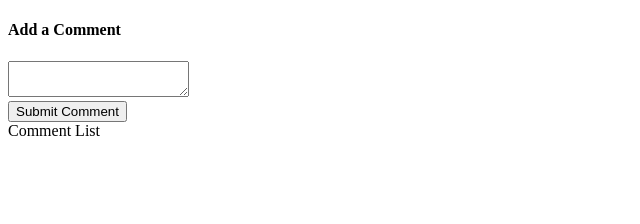
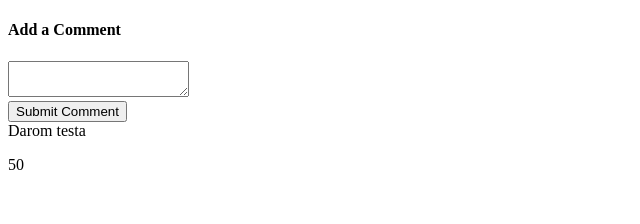
Before and after one commit to zilbuc/udemy-react-test, a React (Create React App) app: page / in a window 1280 px wide. Shown: the top 224 px of the page, without its empty margins (0-640 px from the left). Built offline with nearby package versions, Linux system fonts and the light colour scheme.

Commit message:
testing reducer

```diff
--- /dev/null
+++ b/src/Root.js
@@ -0,0 +1,15 @@
+import React from 'react';
+import { Provider } from 'react-redux';
+import { createStore } from 'redux';
+import reducers from 'reducers';
+
+export default props => {
+  return (
+    <Provider store={createStore(reducers, {})}>
+      {props.children}
+    </Provider>
+  );
+};
+
+// {props.children} is a reference to <App /> in index.js - or other components, wrapped in <Root></Root> in tests
+// this allows passing provider tag (and the store) to other components
--- /dev/null
+++ b/src/actions/index.js
@@ -0,0 +1,9 @@
+import { SAVE_COMMENT } from 'actions/types';
+
+//action creator
+export function saveComment(comment) {
+  return {
+    type: SAVE_COMMENT,
+    payload: comment
+  }
+}
--- /dev/null
+++ b/src/actions/types.js
@@ -0,0 +1 @@
+export const SAVE_COMMENT = 'save_comment';
--- a/src/components/App.js
+++ b/src/components/App.js
@@ -6,7 +6,7 @@ export default () => {
   return (
     <div>
       <CommentBox />
-      <CommentList />
+      <CommentList tekstas={50}/>
     </div>
   );
 };
--- a/src/components/CommentBox.js
+++ b/src/components/CommentBox.js
@@ -1,4 +1,6 @@
 import React, { Component } from 'react';
+import { connect } from 'react-redux';
+import * as actions from 'actions'; // imports all actions
 
 class CommentBox extends Component {
   state = { comment: '' };
@@ -10,7 +12,7 @@ class CommentBox extends Component {
   handleSubmit = event => {
     event.preventDefault(); //prevents page from attempting to reload
 
-    // TODO Call an action creator and save the comment
+    this.props.saveComment(this.state.comment);
 
     this.setState( { comment: '' });
   };
@@ -28,7 +30,7 @@ class CommentBox extends Component {
   }
 }
 
-export default CommentBox;
+export default connect(null, actions)(CommentBox);
 
 
 //exporting functional component
--- a/src/components/CommentList.js
+++ b/src/components/CommentList.js
@@ -1,5 +1,17 @@
-import React from 'react';
+import React, { Component } from 'react';
 
-export default () => {
-  return <div>Comment List</div>;
+class CommentList extends Component {
+  render() {
+    return (
+      <div>
+        <div>Darom testa</div>
+        <p>{this.props.tekstas}</p>
+      </div>
+    )
+  }
 }
+
+export default CommentList;
+// export default () => {
+//   return <div>Commmmmmmment List</div>;
+// }
--- a/src/index.js
+++ b/src/index.js
@@ -1,6 +1,11 @@
 import React from 'react';
 import ReactDOM from 'react-dom';
-
+import Root from 'Root';
 import App from 'components/App';
 
-ReactDOM.render( < App / > , document.querySelector('#root'))
+ReactDOM.render(
+  <Root>
+    <App />
+  </Root>,
+  document.querySelector('#root')
+);
--- /dev/null
+++ b/src/reducers/comments.js
@@ -0,0 +1,11 @@
+import { SAVE_COMMENT } from 'actions/types';
+
+export default function(state = [], action) {
+  switch (action.type) {
+    case SAVE_COMMENT:
+      return [...state, action.payload];
+      // break;
+    default:
+      return state;
+  }
+}
--- /dev/null
+++ b/src/reducers/index.js
@@ -0,0 +1,6 @@
+import { combineReducers } from 'redux';
+import commentsReducer from 'reducers/comments';
+
+export default combineReducers({
+  comments: commentsReducer
+});
```
Also changed, not shown: 2 other files (tests, documents, lock files or other folders).
